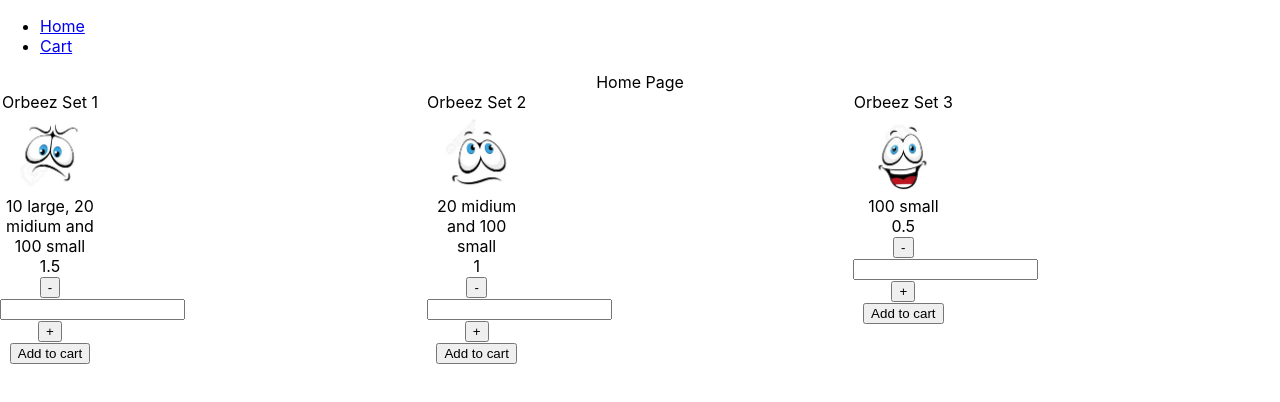
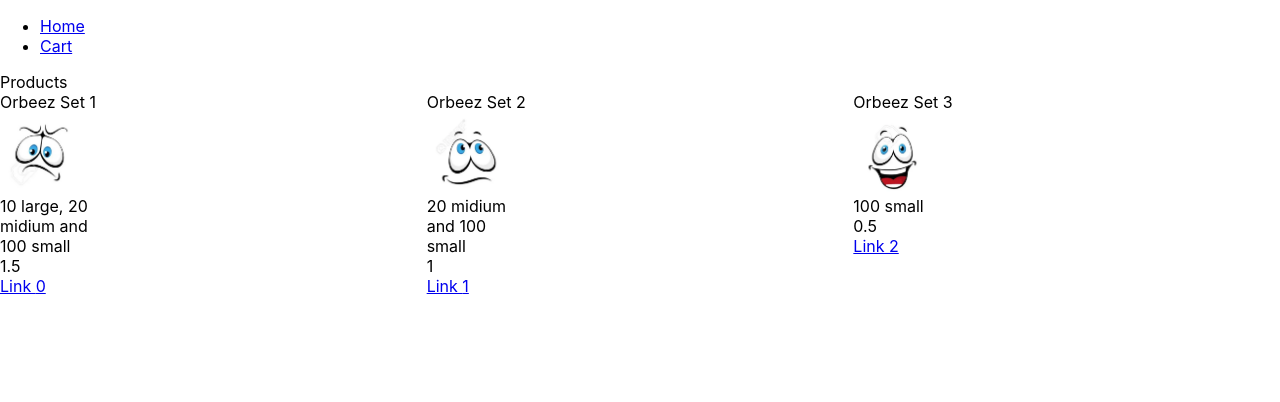
Before and after one commit to sawfiz/shopping-cart-app, a React (Create React App) app: page / in a window 1280 px wide. Shown: the top 402 px of the page. Built offline with nearby package versions, Linux system fonts and the light colour scheme.

Commit message:
Add routes to individual products.

```diff
--- a/src/App.js
+++ b/src/App.js
@@ -1,9 +1,17 @@
-import React from 'react';
+import {useState} from 'react';
 import { Link, Routes, Route } from 'react-router-dom';
 import Home from './Home';
+import ProductDetails from './components/ProductDetails';
 import Cart from './Cart';
 
 const App = () => {
+
+  const [cart, setCart] = useState(new Set())
+
+  function addToCart (order) {
+    const tempCart = new Set([...cart, order])
+    setCart(tempCart)
+  }
 
   return (
     <>
@@ -18,8 +26,9 @@
         </ul>
       </nav>
       <Routes>
-        <Route path="/" element={<Home />} />
-        <Route path="/cart" element={<Cart />} />
+        <Route path="/" element={<Home  />} />
+        <Route path="/product/:id" element={<ProductDetails addToCart={addToCart}/>} />
+        <Route path="/cart" element={<Cart cart={cart}/>} />
       </Routes>
     </>
   );
--- a/src/Cart.js
+++ b/src/Cart.js
@@ -1,5 +1,12 @@
 import React from 'react';
+import ProductBriefCart from './components/ProductBriefCart';
 
-export default function Cart() {
-  return <div>Cart</div>;
+export default function Cart({cart}) {
+  return (
+    <div className='inventory'>
+      {[...cart].map((order, index) => (
+        <ProductBriefCart key={index} order={order} />
+      ))}
+    </div>
+  );
 }
--- a/src/Home.js
+++ b/src/Home.js
@@ -1,14 +1,11 @@
 import './Home.css';
 import Inventory from './components/Inventory';
 
-function Home() {
-
-
-
+function Home({ addToCart }) {
   return (
-    <div className="App">
-      <header>Home Page</header>
-      <Inventory />
+    <div>
+      <header>Products</header>
+      <Inventory addToCart={addToCart} />
     </div>
   );
 }
--- a/src/components/Inventory.js
+++ b/src/components/Inventory.js
@@ -1,13 +1,16 @@
 import React from 'react';
 import { inventory } from '../utils/inventory';
-import Product from './Product';
-import './Inventory.css'
+import ProductBriefInventory from './ProductBriefInventory';
+
+import './Inventory.css';
 
 export default function Inventory() {
   return (
-    <div className='inventory'>
+    <div className="inventory">
       {inventory.map((item, index) => (
-        <Product key={index} item={item}/>
+        <div>
+          <ProductBriefInventory key={index} item={item} index={index} />
+        </div>
       ))}
     </div>
   );
--- a/src/components/Product.js
+++ /dev/null
@@ -1,17 +0,0 @@
-import React from 'react';
-import './Product.css'
-
-export default function Product({ item }) {
-  return (
-    <div className='product'>
-      <div>{item.name}</div>
-      <img src={item.image} alt="Orbeez"/>
-      <div>{item.description}</div>
-      <div>{item.price}</div>
-      <button>-</button>
-      <input type='number'/>
-      <button>+</button>
-      <button>Add to cart</button>
-    </div>
-  );
-}
--- /dev/null
+++ b/src/components/ProductBriefCart.js
@@ -0,0 +1,52 @@
+import { useState } from 'react';
+import { Link } from 'react-router-dom';
+import './ProductBriefCart.css';
+
+export default function ProductBriefCart({ order }) {
+  console.log(
+    '🚀 ~ file: ProductBriefCart.js:6 ~ ProductBriefCart ~ order:',
+    order
+  );
+  // const [qty, setQty] = useState(0);
+  const item = order.item;
+
+  // function updateQty(e) {
+  //   console.log(
+  //     '🚀 ~ file: Product.js:10 ~ updateQty ~ e.target.value:',
+  //     e.target.value
+  //   );
+  //   setQty(parseInt(e.target.value));
+  // }
+
+  // function incrementQty() {
+  //   setQty(qty + 1);
+  // }
+
+  // function decrementQty() {
+  //   let temp = qty - 1;
+  //   temp = temp < 0 ? 0 : temp;
+  //   setQty(temp);
+  // }
+
+  return (
+    <div className="product">
+      <div>{item.name}</div>
+      <img src={item.image} alt="Orbeez" />
+      <div>{item.description}</div>
+      <div>Price {item.price}</div>
+      <div>Quantity: {order.qty}</div>
+      {/* <button onClick={decrementQty}>-</button>
+      <input
+        value={qty || '0'}
+        type="text"
+        pattern="[0-9]*"
+        onChange={(e) => updateQty(e)}
+      />
+      <button onClick={incrementQty}>+</button>
+      <button onClick={() => addToCart({ item: item, qty: qty })}>
+        Add to cart
+      </button> */}
+      {/* <Link to={`/product/${index}`}> Link {index}</Link> */}
+    </div>
+  );
+}
--- /dev/null
+++ b/src/components/ProductBriefInventory.css
@@ -0,0 +1,9 @@
+.product {
+  width: 100px;
+  height: 100px;
+}
+
+.product img {
+  width: 80px;
+  height: 80px;
+}
--- /dev/null
+++ b/src/components/ProductBriefInventory.js
@@ -0,0 +1,14 @@
+import { Link } from 'react-router-dom';
+import './ProductBriefInventory.css';
+
+export default function ProductBriefInventory({ item, index }) {
+  return (
+    <div className="product">
+      <div>{item.name}</div>
+      <img src={item.image} alt="Orbeez" />
+      <div>{item.description}</div>
+      <div>{item.price}</div>
+      <Link to={`/product/${index}`}> Link {index}</Link>
+    </div>
+  );
+}
--- /dev/null
+++ b/src/components/ProductDetails.css
@@ -0,0 +1,9 @@
+.product {
+  width: 100px;
+  height: 100px;
+}
+
+.product img {
+  width: 80px;
+  height: 80px;
+}
--- /dev/null
+++ b/src/components/ProductDetails.js
@@ -0,0 +1,52 @@
+import { useState } from 'react';
+import { useParams } from 'react-router-dom';
+import { Link } from 'react-router-dom';
+import { inventory } from '../utils/inventory';
+import './ProductDetails.css';
+
+export default function ProductDetails({ addToCart }) {
+  const [qty, setQty] = useState(0);
+
+  const { id } = useParams();
+  if (id >= inventory.length) {
+    return <div> Not found </div>;
+  }
+
+  const item = inventory[id];
+
+  function updateQty(e) {
+    setQty(parseInt(e.target.value));
+  }
+
+  function incrementQty() {
+    setQty(qty + 1);
+  }
+
+  function decrementQty() {
+    let temp = qty - 1;
+    temp = temp < 0 ? 0 : temp;
+    setQty(temp);
+  }
+
+  return (
+    <div className="product">
+      <div>{id}</div>
+      <div>{item.name}</div>
+      <img src={item.image} alt="Orbeez" />
+      <div>{item.description}</div>
+      <div>{item.price}</div>
+      <button onClick={decrementQty}>-</button>
+      <input
+        value={qty || '0'}
+        type="text"
+        pattern="[0-9]*"
+        onChange={(e) => updateQty(e)}
+      />
+      <button onClick={incrementQty}>+</button>
+      <button onClick={() => addToCart({ item: item, qty: qty })}>
+        Add to cart
+      </button>
+      <Link to={`/product/${id}`}> Link {id}</Link>
+    </div>
+  );
+}
```
Also changed, not shown: src/components/ProductBriefCart.css (renamed from src/components/Product.css).
